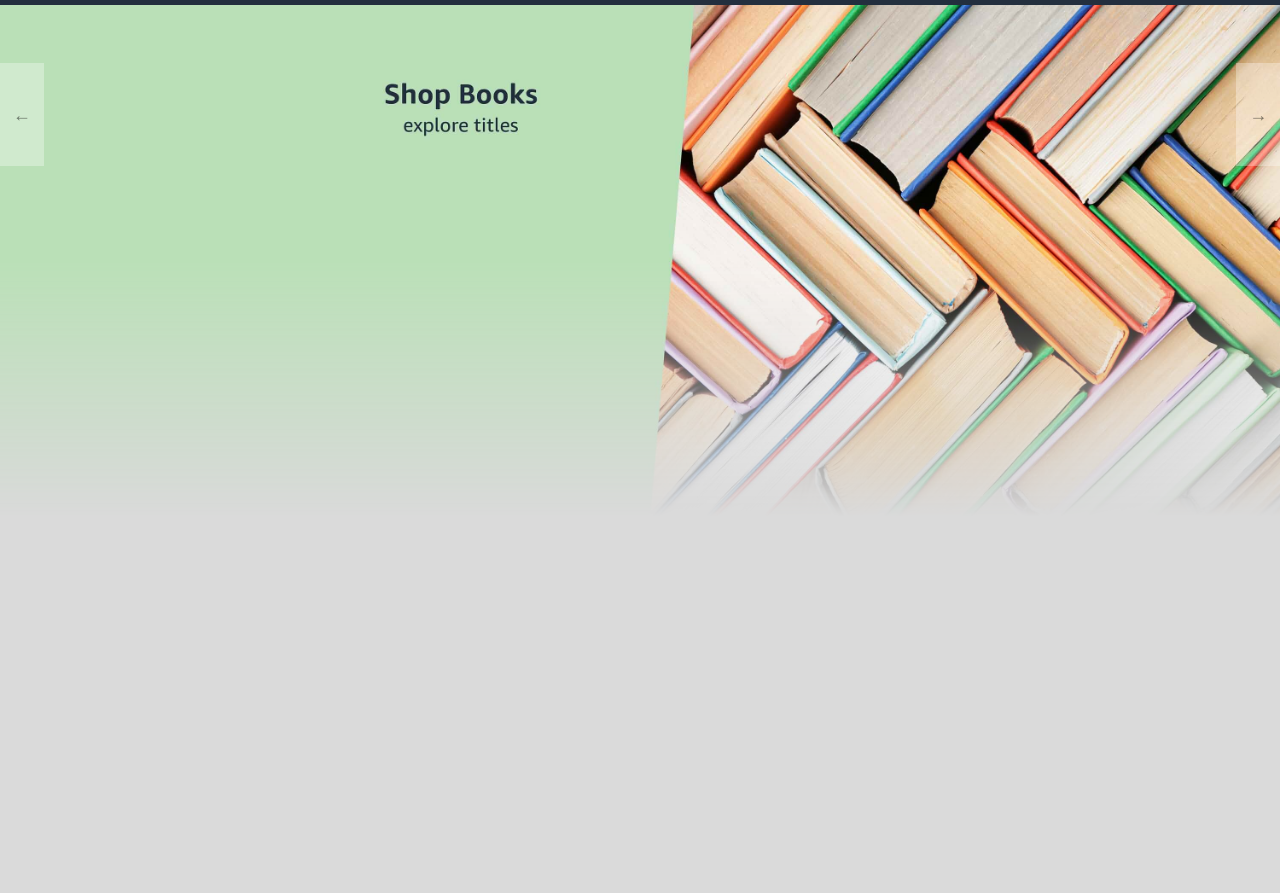
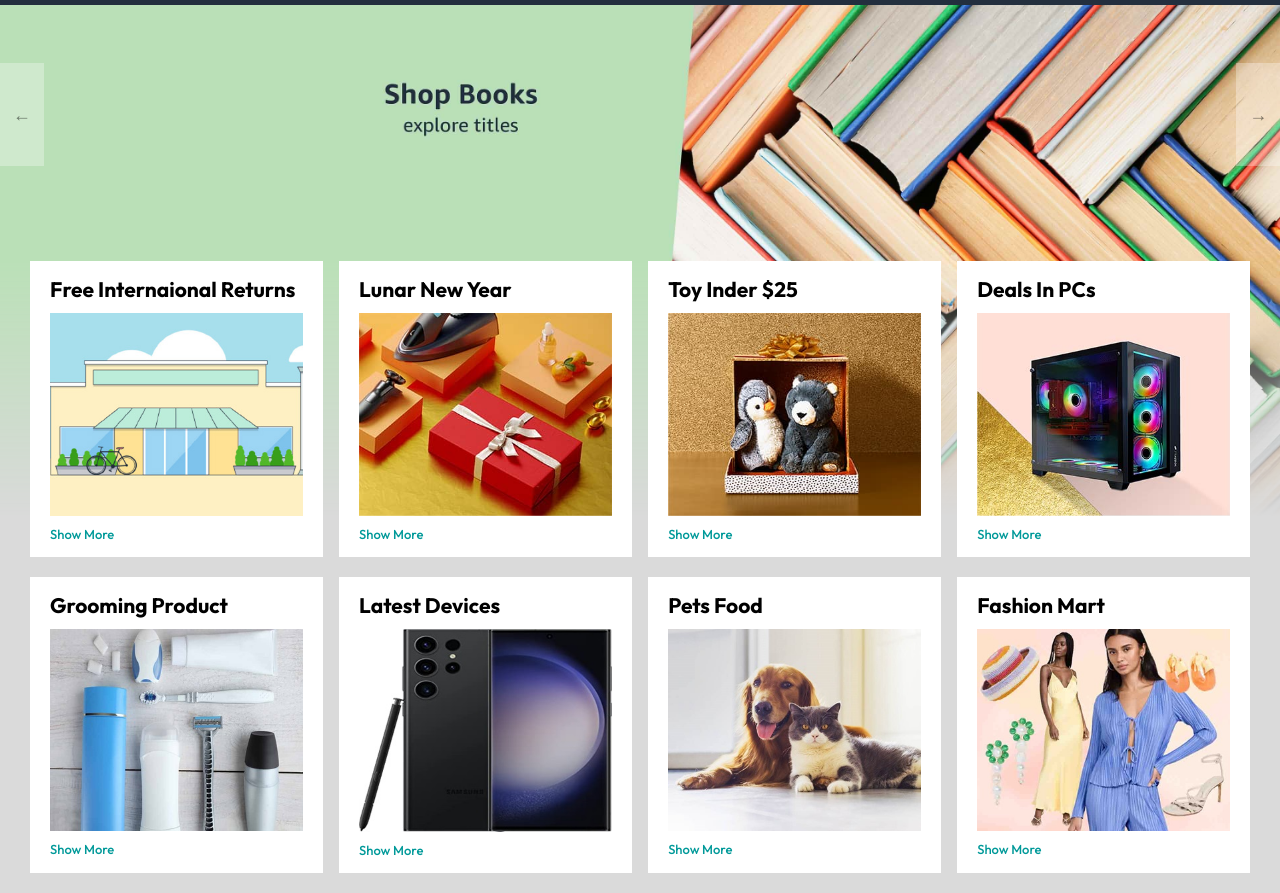
Before and after one commit to ahmeteid/amazon_clone_project, a plain HTML site: page index.html in a window 1280 px wide. Shown: the part 97-990 px from the top of the page. Before the commit the page ends 800 px from the top, so only its background shows below. Drawn offline with Linux system fonts and the light colour scheme.

Commit message:
product section

```diff
--- a/index.html
+++ b/index.html
@@ -71,6 +71,53 @@
     </div>
     <!-- End Nav -->
 
+    <div class="rows-box">
+        <div class="box-row header-box">
+            <div class="box-col">
+                <h3>free internaional returns</h3>
+                <img src="images/box1-1.jpg" alt="">
+                <a href="/">show more</a>
+            </div>
+            <div class="box-col">
+                <h3>lunar new year</h3>
+                <img src="images/box1-2.jpg" alt="">
+                <a href="/">show more</a>
+            </div>
+            <div class="box-col">
+                <h3>toy inder $25</h3>
+                <img src="images/box1-3.jpg" alt="">
+                <a href="/">show more</a>
+            </div>
+            <div class="box-col">
+                <h3>deals in PCs</h3>
+                <img src="images/box1-4.jpg" alt="">
+                <a href="/">show more</a>
+            </div>
+        </div>
+        <div class="box-row">
+            <div class="box-col">
+                <h3>grooming product</h3>
+                <img src="images/box2-1.jpg" alt="">
+                <a href="/">show more</a>
+            </div>
+            <div class="box-col">
+                <h3>latest devices</h3>
+                <img src="images/box2-2.jpg" alt="">
+                <a href="/">show more</a>
+            </div>
+            <div class="box-col">
+                <h3>pets food</h3>
+                <img src="images/box2-3.jpg" alt="">
+                <a href="/">show more</a>
+            </div>
+            <div class="box-col">
+                <h3>fashion mart</h3>
+                <img src="images/box2-4.jpg" alt="">
+                <a href="/">show more</a>
+            </div>
+        </div>
+    </div>
+
     <script src="script.js"></script>
 </body>
 </html>
--- a/script.js
+++ b/script.js
@@ -2,7 +2,7 @@ const imgs = document.querySelectorAll(".header-slider ul img");
 const prevBtn = document.querySelector(".control-prev");
 const nextBtn = document.querySelector(".control-next");
 
-let n = 0;
+let n = 0; // n = currentIndexImage (index of image)
 
 function changeSlide() {
     for(let i = 0; i < imgs.length; i++) {
@@ -10,7 +10,7 @@ function changeSlide() {
     }
     imgs[n].style.display = "block";
 }
-changeSlide();
+// changeSlide();
 
 nextBtn.addEventListener("click", (e) => {
     if(n < imgs.length - 1) {
--- a/style.css
+++ b/style.css
@@ -157,3 +157,39 @@ nav {
 .control-next {
     right: 0;
 }
+
+.box-row {
+    display: flex;
+    flex-wrap: wrap;
+    justify-content: space-between;
+    margin: 20px 30px;
+    row-gap: 20px;
+}
+
+.box-col {
+    display: flex;
+    flex-direction: column;
+    padding: 15px 20px;
+    max-width: 24%;
+    min-height: 200px;
+    background-color: #fff;
+    text-transform: capitalize;
+    z-index: 1;
+}
+
+.box-col h3 {
+    font-size: 21px;
+    line-height: 27px;
+    margin-bottom: 10px;
+}
+
+.box-col a {
+    font-size: 13px;
+    color: #009999;
+    font-weight: 500;
+    margin-top: 10px;
+}
+
+.header-box {
+    margin-top: -20vw;
+}
```
